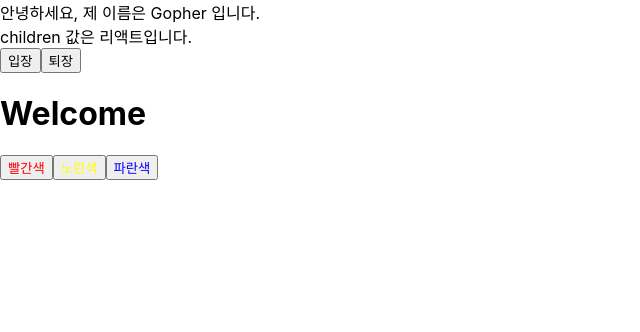
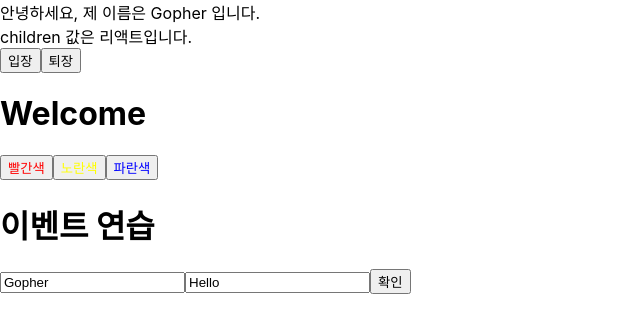
Before and after one commit to simp7/reactPractice, a React (Create React App) app: page / in a window 1280 px wide. Shown: the top 332 px of the page, without its empty margins (0-640 px from the left). Built offline with nearby package versions, Linux system fonts and the light colour scheme.

Commit message:
study event handling

```diff
--- a/src/App.js
+++ b/src/App.js
@@ -1,11 +1,13 @@
 import MyComponent from "./MyComponents";
 import Say from "./Say";
+import EventPractice from "./EventPractice";
 
 const App = () => {
   return (
     <div>
       <MyComponent name="Gopher">리액트</MyComponent>
       <Say />
+      <EventPractice />
     </div>
   );
 };
--- /dev/null
+++ b/src/EventPractice.js
@@ -0,0 +1,48 @@
+import { useState } from "react";
+
+const EventPractice = () => {
+  const [state, setState] = useState({
+    name: "Gopher",
+    message: "Hello",
+  });
+  const onChange = (e) => {
+    setState({
+      ...state,
+      [e.target.name]: e.target.value,
+    });
+  };
+
+  const onClick = () => {
+    alert(state.name + ": " + state.message);
+  };
+
+  const onKeyPress = (e) => {
+    if (e.key === "Enter") {
+      onClick();
+    }
+  };
+
+  return (
+    <div>
+      <h1>이벤트 연습</h1>
+      <input
+        type="text"
+        name="name"
+        placeholder="사용자명"
+        value={state.name}
+        onChange={onChange}
+      />
+      <input
+        type="text"
+        name="message"
+        placeholder="아무거나 입력해 보세요"
+        value={state.message}
+        onChange={onChange}
+        onKeyPress={onKeyPress}
+      />
+      <button onClick={onClick}>확인</button>
+    </div>
+  );
+};
+
+export default EventPractice;
```
Also changed, not shown: src/index.js (+6 -6 lines).
